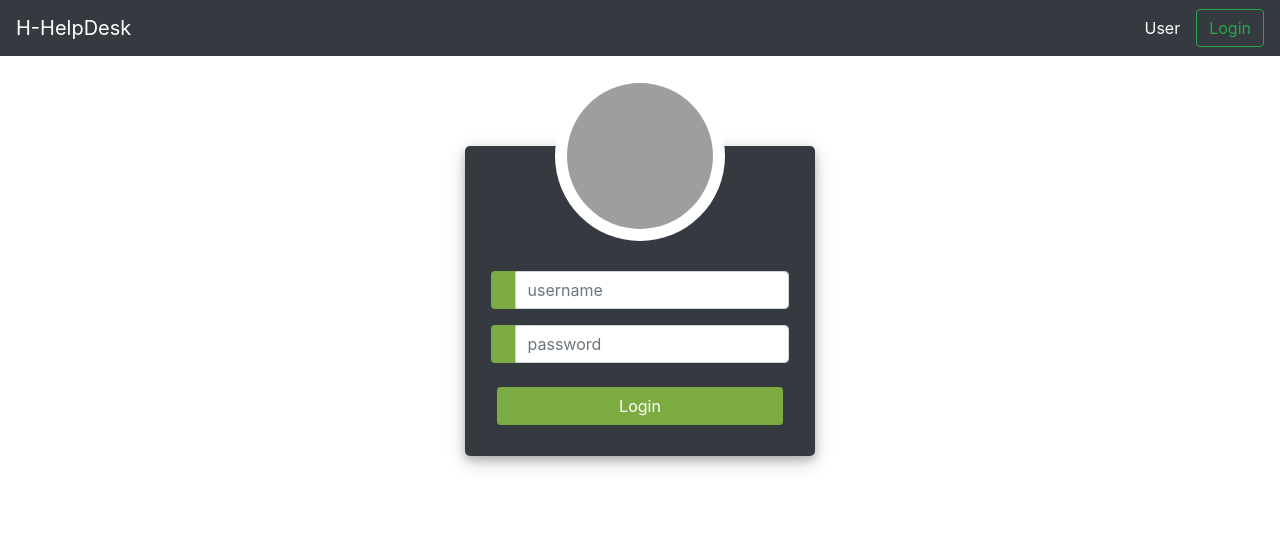
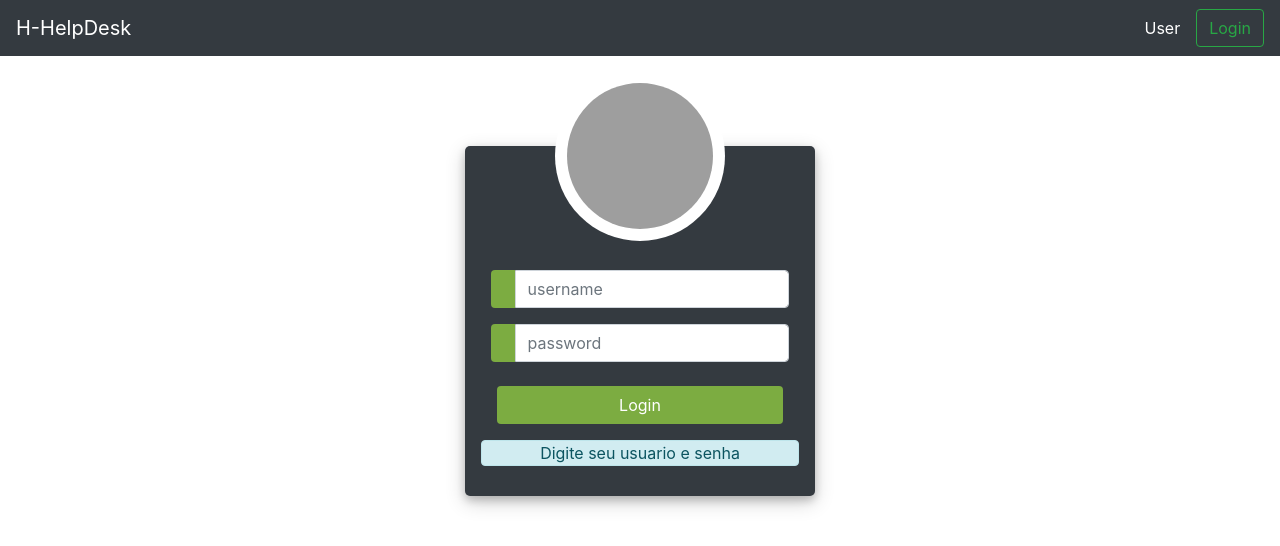
Before and after one commit to trabalhinhos-senai/helpDesk, an Angular app in the folder helpDesk/: page /login in a window 1280 px wide. Shown: the top 546 px of the page. Built offline with nearby package versions, Linux system fonts and the light colour scheme; grey boxes are pictures that could not be loaded.

Commit message:
correção de margin e add alert

```diff
--- a/helpDesk/src/app/login/login.component.css
+++ b/helpDesk/src/app/login/login.component.css
@@ -14,7 +14,7 @@ html {
 }
 
 .user_card {
-    height: 310px;
+    height: 350px;
     width: 350px;
     margin-top: 40px;
     margin-bottom: auto;
--- a/helpDesk/src/app/login/login.component.html
+++ b/helpDesk/src/app/login/login.component.html
@@ -40,8 +40,11 @@
                     </div>
                 </form>
             </div>
-            <div class="d-flex justify-content-center mt-3 login_container">
+            <div class="d-flex justify-content-center my-3 login_container">
                 <button type="button" name="button" class="btn login_btn">Login</button>
+            </div>
+            <div class="d-flex justify-content-center login_container mb-0 mx-3 alert alert-info" role="alert">
+                Digite seu usuario e senha <!-- Usuario ou senha está incorreto! -->
             </div>
         </div>
     </div>
```
